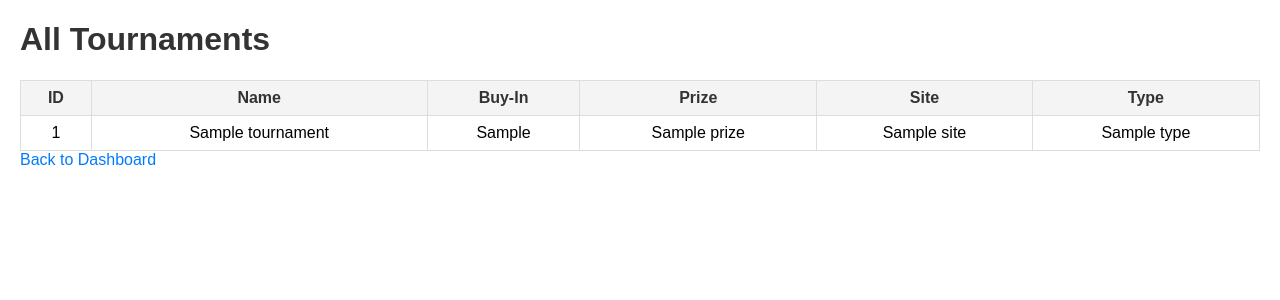
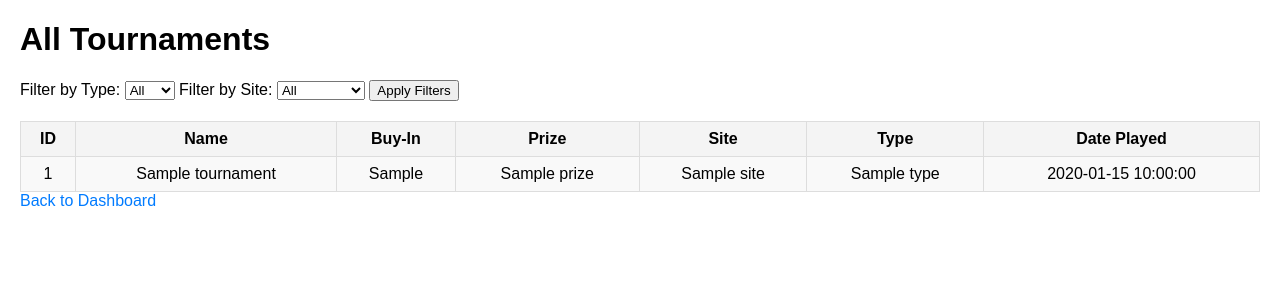
Before and after one commit to B4NKR0LL3R/tournament-tracker4, a Flask app: template templates/view_tournaments.html in a window 1280 px wide. Shown: the top 300 px of the page. Run offline with Flask 3, Linux system fonts and the light colour scheme; the template is opened without the code that fills it: most values are stand-ins (such as "Sample title", 1, 10 or a date in 2020).

Commit message:
Add files via upload

```diff
--- a/templates/view_tournaments.html
+++ b/templates/view_tournaments.html
@@ -4,47 +4,37 @@
 <head>
     <title>All Tournaments</title>
     <style>
-        body {
-            font-family: Arial, sans-serif;
-            margin: 20px;
-        }
-        h1 {
-            color: #333;
-        }
-        table {
-            width: 100%;
-            border-collapse: collapse;
-            margin-top: 20px;
-        }
-        th, td {
-            border: 1px solid #ddd;
-            padding: 8px;
-            text-align: center;
-        }
-        th {
-            background-color: #f4f4f4;
-            color: #333;
-        }
-        tr:nth-child(even) {
-            background-color: #f9f9f9;
-        }
-        tr:hover {
-            background-color: #f1f1f1;
-        }
-        a {
-            color: #007bff;
-            text-decoration: none;
-        }
-        a:hover {
-            text-decoration: underline;
-        }
+        body { font-family: Arial, sans-serif; margin: 20px; }
+        table { width: 100%; border-collapse: collapse; margin-top: 20px; }
+        th, td { border: 1px solid #ddd; padding: 8px; text-align: center; }
+        th { background-color: #f4f4f4; }
+        tr:nth-child(even) { background-color: #f9f9f9; }
+        tr:hover { background-color: #f1f1f1; }
+        a { color: #007bff; text-decoration: none; }
+        a:hover { text-decoration: underline; }
     </style>
 </head>
 <body>
     <h1>All Tournaments</h1>
+    <form method="get" action="/view-tournaments">
+        <label for="type">Filter by Type:</label>
+        <select name="type" id="type">
+            <option value="">All</option>
+            <option value="MTT">MTT</option>
+            <option value="Spin">Spin</option>
+        </select>
+        <label for="site">Filter by Site:</label>
+        <select name="site" id="site">
+            <option value="">All</option>
+            <option value="PokerStars">PokerStars</option>
+            <option value="888Poker">888Poker</option>
+            <option value="ACR">ACR</option>
+            <!-- Add more sites as needed -->
+        </select>
+        <button type="submit">Apply Filters</button>
+    </form>
     {% if tournaments %}
     <table>
-        <thead>
         <tr>
             <th>ID</th>
             <th>Name</th>
@@ -52,9 +42,8 @@
             <th>Prize</th>
             <th>Site</th>
             <th>Type</th>
+            <th>Date Played</th>
         </tr>
-        </thead>
-        <tbody>
         {% for tournament in tournaments %}
         <tr>
             <td>{{ tournament.id }}</td>
@@ -63,9 +52,9 @@
             <td>{{ tournament.prize }}</td>
             <td>{{ tournament.site }}</td>
             <td>{{ tournament.type }}</td>
+            <td>{{ tournament.date_played }}</td>
         </tr>
         {% endfor %}
-        </tbody>
     </table>
     {% else %}
     <p>No tournaments have been added yet.</p>
```
Also changed, not shown: templates/add_tournament.html (+20 -9 lines), templates/index.html (+26 -5 lines), templates/statistics.html (+34 -3 lines). Lines whose indentation alone changed are shown as unchanged.
